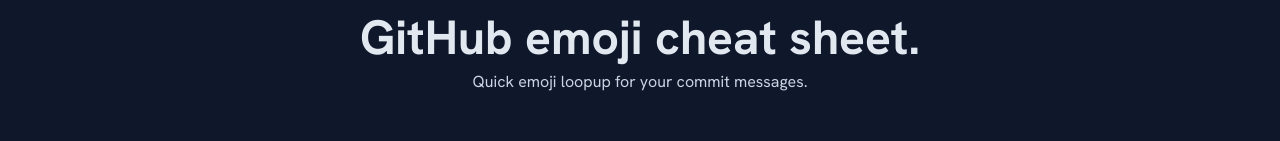
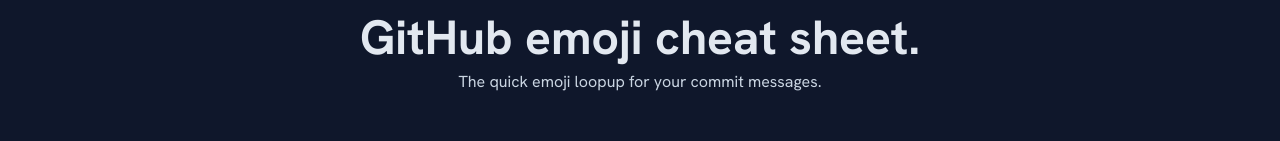
Before and after one commit to typio/emoojees, a Svelte app: page / in a window 1280 px wide. Shown: the part 126-267 px from the top of the page. Built offline with nearby package versions, Linux system fonts and the light colour scheme; a web font is replaced by a local one.

Commit message:
:pinching_hand::page_with_curl:

```diff
--- a/src/App.svelte
+++ b/src/App.svelte
@@ -56,7 +56,7 @@
                         GitHub emoji cheat sheet.
                     </h2>
                     <p class="mt-2 text-slate-800 dark:text-slate-300">
-                        Quick emoji loopup for your commit messages.
+                        The quick emoji loopup for your commit messages.
                     </p>
                 </div>
 
```
